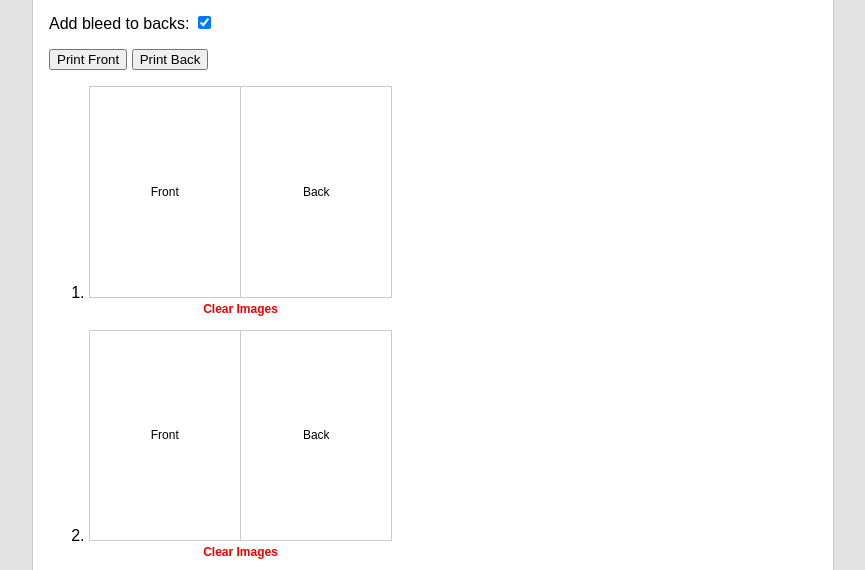
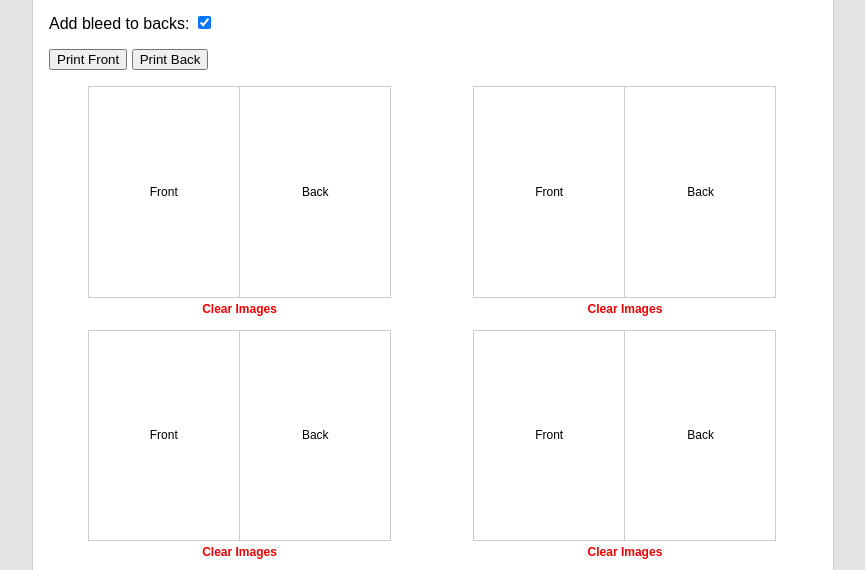
Before and after one commit to DanTheMan827/nfc-card-helper, a plain HTML site: page index.html in a window 1280 px wide. Shown: the part 357-927 px from the top of the page, without its empty margins (207-1072 px from the left). Drawn offline with nearby package versions, Linux system fonts and the light colour scheme.

Commit message:
Display two cards per row

```diff
--- a/style.scss
+++ b/style.scss
@@ -24,13 +24,21 @@ a {
   }
 }
 
+ol#droppers {
+  padding: 0;
+  margin: 0;
+}
+
 li.dropper {
   $aspect-height: (88/63);
   $aspect-width: (63/88);
   $display-width: 150px;
   $display-height: $display-width * $aspect-height;
-  width: ($display-width * 2) + 3;
+  width: calc(50% - 3px);
+  display: inline-block;
+  text-align: center;
   margin: 0 0 1em 0;
+
   div {
     height: $display-height + 2px;
     padding-bottom: 1em;
```
Also changed, not shown: style.css.
